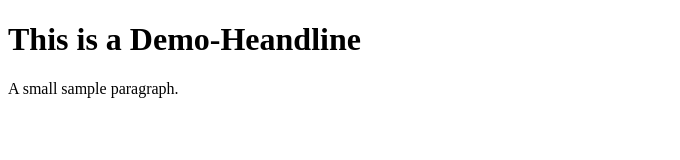
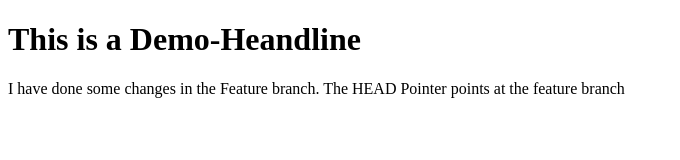
Before and after one commit to LaxMenner/Git-Demo, a plain HTML site: page index.html in a window 1280 px wide. Shown: the whole page, without its empty margins (0-680 px from the left). Drawn offline with Linux system fonts and the light colour scheme.

Commit message:
Ive done some changes in the feature Branch

```diff
--- a/index.html
+++ b/index.html
@@ -7,6 +7,6 @@
 </head>
 <body>
     <h1>This is a Demo-Heandline</h1>
-    <p>A small sample paragraph.</p>
+    <p>I have done some changes in the Feature branch. The HEAD Pointer points at the feature branch</p>
 </body>
 </html>
```
